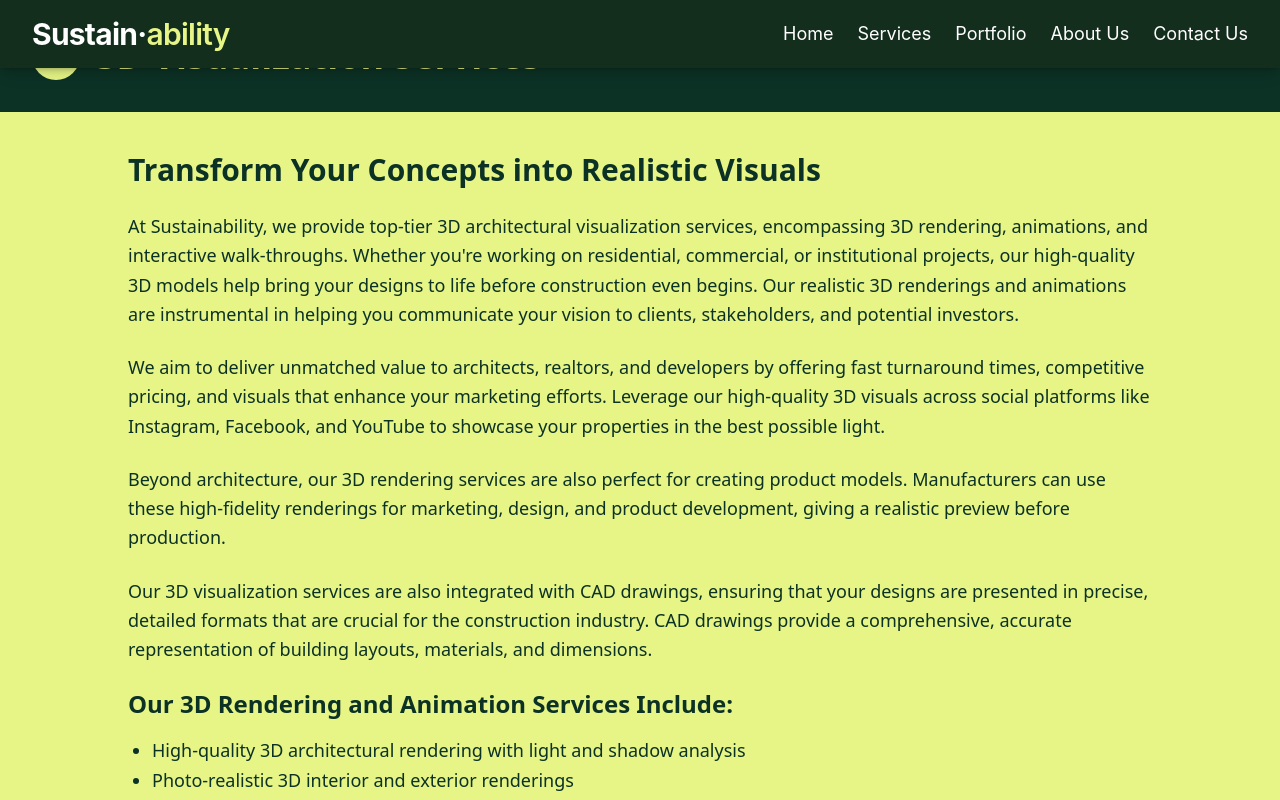
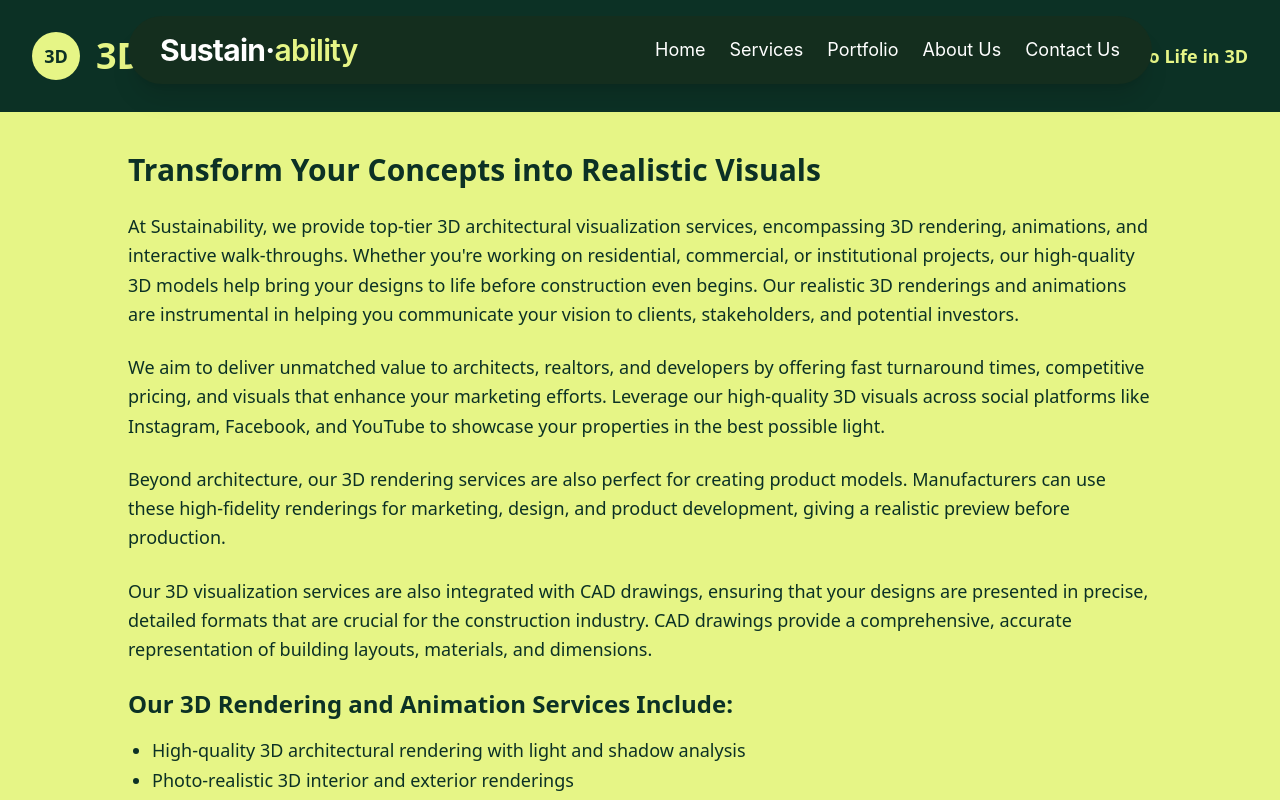
Before and after one commit to Harshbansal8705/sustain-ability, a React (Create React App) app: page /services/threeD-visualisation in a window 1280 px wide. Shown: the top 800 px of the page. Built offline with nearby package versions, Linux system fonts and the light colour scheme.

Commit message:
Navbar updated

```diff
--- a/src/pages/Navbar.tsx
+++ b/src/pages/Navbar.tsx
@@ -5,13 +5,14 @@ function Navbar() {
   const [isMobileMenuOpen, setIsMobileMenuOpen] = useState(false);
 
   return (
-    <div className="bg-primary fixed top-0 left-0 w-full z-50 shadow-md">
-      <nav className="text-white py-4 shadow-lg">
+    <div className="bg-primary fixed top-4 left-1/2 transform -translate-x-1/2 w-[95%] lg:w-4/5 z-50 shadow-xl rounded-full">
+      <nav className="text-white py-4">
         <div className="max-w-7xl mx-auto flex items-center justify-between px-4 md:px-6 lg:px-8">
           {/* Logo */}
           <div className="text-2xl font-bold tracking-wide">
             <h1 className="text-2xl lg:text-3xl tracking-tight">
-              <span>Sustain·</span><span className="font-semibold text-textHighlight">ability</span>
+              <span>Sustain·</span>
+              <span className="font-semibold text-textHighlight">ability</span>
             </h1>
           </div>
 
@@ -77,7 +78,7 @@ function Navbar() {
         {/* Mobile Menu */}
         {isMobileMenuOpen && (
           <div
-            className="fixed inset-0 bg-gradient-to-br from-baseGreen via-primary to-green-800 text-white flex flex-col items-center justify-center z-50 transition-transform duration-500"
+            className="fixed inset-0 bg-gradient-to-br from-baseGreen via-primary to-green-800 text-white flex flex-col items-center justify-center z-50 transition-transform duration-500 rounded-full"
           >
             <button
               type="button"
```
